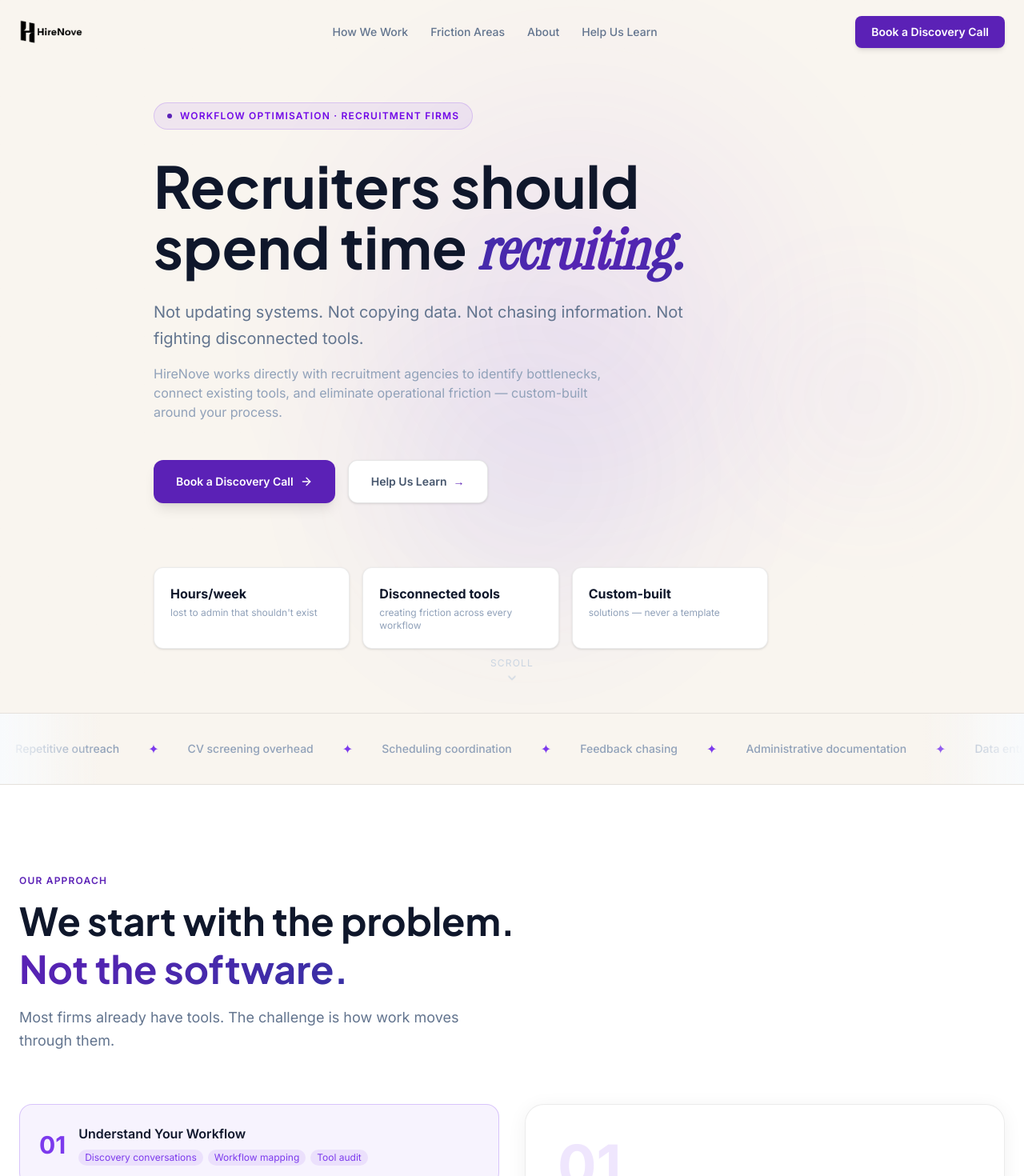
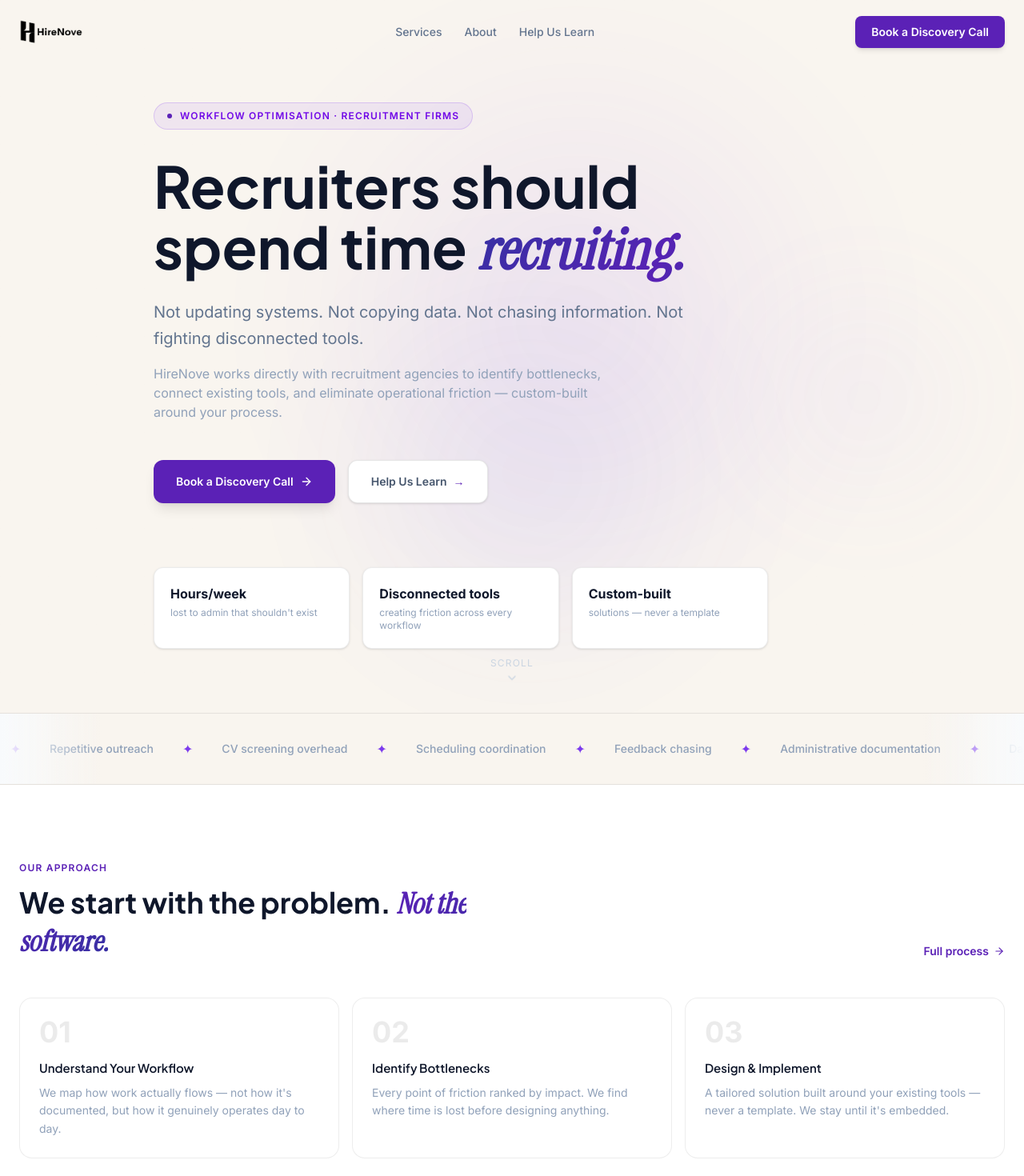
Before and after one commit to Anisabuilds/HireNove, a Next.js app: page / in a window 1280 px wide. Shown: the top 1470 px of the page at 80% size. Built offline with nearby package versions, Linux system fonts and the light colour scheme.

Commit message:
feat: multi-page structure (/services, /about), SiteLayout, fix beige on cards

```diff
--- a/app/globals.css
+++ b/app/globals.css
@@ -11,7 +11,7 @@
   --color-violet-400: #7C3AED;
   --color-violet-200: #C4B5FD;
   --color-violet-100: #EDE9FE;
-  --color-slate-50: #F2EDE6;
+  --color-warm-section: #F3EDE5;
 
   --font-family-sans: var(--font-inter), system-ui, sans-serif;
   --font-family-display: var(--font-plus-jakarta), var(--font-inter), sans-serif;
@@ -45,6 +45,10 @@
 }
 
 @layer utilities {
+  .bg-warm-section {
+    background: var(--color-warm-section);
+  }
+
   .font-serif-accent {
     font-family: var(--font-instrument), Georgia, serif;
     font-style: italic;
--- a/app/page.tsx
+++ b/app/page.tsx
@@ -1,50 +1,18 @@
-"use client";
-import { useState, useEffect } from "react";
-import Navbar from "@/components/Navbar";
+import SiteLayout from "@/components/SiteLayout";
 import Hero from "@/components/Hero";
 import Marquee from "@/components/Marquee";
-import HowWeWork from "@/components/HowWeWork";
-import BentoFriction from "@/components/BentoFriction";
 import WhyHireNove from "@/components/WhyHireNove";
 import IntegrationsSection from "@/components/IntegrationsSection";
-import About from "@/components/About";
-import Footer from "@/components/Footer";
-import HelpUsLearnModal from "@/components/HelpUsLearnModal";
-import DiscoveryModal from "@/components/DiscoveryModal";
-import MouseTracker from "@/components/MouseTracker";
+import HomeProcess from "@/components/HomeProcess";
 
 export default function Home() {
-  const [learnOpen, setLearnOpen] = useState(false);
-  const [discoveryOpen, setDiscoveryOpen] = useState(false);
-
-  useEffect(() => {
-    const fn = () => setDiscoveryOpen(true);
-    document.addEventListener("openDiscovery", fn);
-    return () => document.removeEventListener("openDiscovery", fn);
-  }, []);
-
   return (
-    <>
-      <Navbar
-        onLearnOpen={() => setLearnOpen(true)}
-        onDiscoveryOpen={() => setDiscoveryOpen(true)}
-      />
-      <main>
-        <Hero
-          onLearnOpen={() => setLearnOpen(true)}
-          onDiscoveryOpen={() => setDiscoveryOpen(true)}
-        />
-        <Marquee />
-        <HowWeWork />
-        <BentoFriction />
-        <WhyHireNove />
-        <IntegrationsSection />
-        <About />
-      </main>
-      <Footer onDiscoveryOpen={() => setDiscoveryOpen(true)} />
-      <HelpUsLearnModal open={learnOpen} onClose={() => setLearnOpen(false)} />
-      <DiscoveryModal open={discoveryOpen} onClose={() => setDiscoveryOpen(false)} />
-      <MouseTracker />
-    </>
+    <SiteLayout>
+      <Hero />
+      <Marquee />
+      <HomeProcess />
+      <WhyHireNove />
+      <IntegrationsSection />
+    </SiteLayout>
   );
 }
--- /dev/null
+++ b/app/services/page.tsx
@@ -0,0 +1,33 @@
+import type { Metadata } from "next";
+import SiteLayout from "@/components/SiteLayout";
+import HowWeWork from "@/components/HowWeWork";
+import BentoFriction from "@/components/BentoFriction";
+
+export const metadata: Metadata = {
+  title: "Services — HireNove",
+  description: "How HireNove works: from workflow discovery to custom automation implementation for recruitment firms.",
+};
+
+export default function ServicesPage() {
+  return (
+    <SiteLayout>
+      {/* Page hero */}
+      <section className="pt-36 pb-16 bg-white">
+        <div className="max-w-7xl mx-auto px-6">
+          <p className="text-xs font-semibold uppercase tracking-widest text-violet-600 mb-3">Services</p>
+          <h1 className="text-4xl sm:text-5xl lg:text-6xl font-display font-bold text-slate-900 leading-tight max-w-3xl mb-5">
+            How we find and fix
+            <br />
+            <span className="gradient-text-static font-serif-accent">operational friction.</span>
+          </h1>
+          <p className="text-slate-500 text-lg max-w-xl leading-relaxed">
+            Every engagement starts with understanding — not assumptions. We map how your team actually works before designing anything.
+          </p>
+        </div>
+      </section>
+
+      <HowWeWork />
+      <BentoFriction />
+    </SiteLayout>
+  );
+}
--- a/components/About.tsx
+++ b/components/About.tsx
@@ -85,12 +85,12 @@ export default function About() {
               </p>
             </div>
             <div className="flex flex-col sm:flex-row gap-4 mt-8">
-              <a
-                href="#discovery"
+              <button
+                onClick={() => document.dispatchEvent(new CustomEvent("openDiscovery"))}
                 className="inline-flex items-center justify-center px-6 py-3.5 bg-violet-600 hover:bg-violet-500 text-white font-semibold rounded-xl text-sm transition-all duration-200 shadow-md"
               >
                 Work with HireNove
-              </a>
+              </button>
               <a
                 href="https://linkedin.com"
                 target="_blank"
--- a/components/BentoFriction.tsx
+++ b/components/BentoFriction.tsx
@@ -57,7 +57,7 @@ export default function BentoFriction() {
   const inView = useInView(ref, { once: true, margin: "-80px" });
 
   return (
-    <section id="friction" className="py-28 bg-slate-50/60" ref={ref}>
+    <section id="friction" className="py-28 bg-warm-section" ref={ref}>
       <div className="max-w-7xl mx-auto px-6">
         {/* Header */}
         <motion.div
--- a/components/Footer.tsx
+++ b/components/Footer.tsx
@@ -1,11 +1,11 @@
 "use client";
 import Image from "next/image";
+import Link from "next/link";
 
 const navLinks = [
-  { label: "How We Work", href: "#how-we-work" },
-  { label: "Friction Areas", href: "#friction" },
-  { label: "Why HireNove", href: "#why" },
-  { label: "About", href: "#about" },
+  { label: "Services", href: "/services" },
+  { label: "About", href: "/about" },
+  { label: "Research", href: "/research" },
 ];
 
 export default function Footer({ onDiscoveryOpen }: { onDiscoveryOpen: () => void }) {
@@ -41,13 +41,13 @@ export default function Footer({ onDiscoveryOpen }: { onDiscoveryOpen: () => voi
             <p className="text-xs font-semibold uppercase tracking-widest text-slate-300 mb-5">Navigation</p>
             <nav className="space-y-3">
               {navLinks.map((l) => (
-                <a
+                <Link
                   key={l.href}
                   href={l.href}
                   className="block text-sm text-slate-400 hover:text-slate-900 transition-colors duration-200"
                 >
                   {l.label}
-                </a>
+                </Link>
               ))}
             </nav>
           </div>
--- a/components/Hero.tsx
+++ b/components/Hero.tsx
@@ -12,7 +12,9 @@ const fadeUp: Variants = {
   }),
 };
 
-export default function Hero({ onLearnOpen, onDiscoveryOpen }: { onLearnOpen: () => void; onDiscoveryOpen: () => void }) {
+export default function Hero() {
+  const onLearnOpen = () => document.dispatchEvent(new CustomEvent("openLearn"));
+  const onDiscoveryOpen = () => document.dispatchEvent(new CustomEvent("openDiscovery"));
   return (
     <section id="top" className="relative min-h-screen flex flex-col justify-center overflow-hidden">
       {/* Mesh gradient background */}
--- /dev/null
+++ b/components/HomeProcess.tsx
@@ -0,0 +1,59 @@
+"use client";
+import { motion, useInView } from "framer-motion";
+import { useRef } from "react";
+import Link from "next/link";
+import { ArrowRight } from "lucide-react";
+
+const steps = [
+  { n: "01", title: "Understand Your Workflow", desc: "We map how work actually flows — not how it's documented, but how it genuinely operates day to day." },
+  { n: "02", title: "Identify Bottlenecks",     desc: "Every point of friction ranked by impact. We find where time is lost before designing anything." },
+  { n: "03", title: "Design & Implement",        desc: "A tailored solution built around your existing tools — never a template. We stay until it's embedded." },
+];
+
+export default function HomeProcess() {
+  const ref = useRef(null);
+  const inView = useInView(ref, { once: true, margin: "-80px" });
+
+  return (
+    <section className="py-24 bg-white" ref={ref}>
+      <div className="max-w-7xl mx-auto px-6">
+        <motion.div
+          initial={{ opacity: 0, y: 20 }}
+          animate={inView ? { opacity: 1, y: 0 } : {}}
+          transition={{ duration: 0.6 }}
+          className="flex flex-col sm:flex-row sm:items-end justify-between gap-6 mb-12"
+        >
+          <div>
+            <p className="text-xs font-semibold uppercase tracking-widest text-violet-600 mb-3">Our Approach</p>
+            <h2 className="text-3xl sm:text-4xl font-display font-bold text-slate-900 leading-tight max-w-xl">
+              We start with the problem.{" "}
+              <span className="gradient-text-static font-serif-accent">Not the software.</span>
+            </h2>
+          </div>
+          <Link
+            href="/services"
+            className="inline-flex items-center gap-1.5 text-sm font-semibold text-violet-600 hover:text-violet-500 transition-colors shrink-0"
+          >
+            Full process <ArrowRight size={14} />
+          </Link>
+        </motion.div>
+
+        <div className="grid sm:grid-cols-3 gap-4">
+          {steps.map((step, i) => (
+            <motion.div
+              key={step.n}
+              initial={{ opacity: 0, y: 20 }}
+              animate={inView ? { opacity: 1, y: 0 } : {}}
+              transition={{ duration: 0.5, delay: i * 0.1 }}
+              className="rounded-2xl p-6 border border-black/7 bg-white hover:border-violet-200 hover:shadow-sm transition-all duration-300"
+            >
+              <span className="text-4xl font-display font-bold text-black/8 block mb-4 leading-none">{step.n}</span>
+              <h3 className="font-display font-semibold text-slate-900 mb-2 text-[15px]">{step.title}</h3>
+              <p className="text-slate-400 text-sm leading-relaxed">{step.desc}</p>
+            </motion.div>
+          ))}
+        </div>
+      </div>
+    </section>
+  );
+}
--- a/components/Navbar.tsx
+++ b/components/Navbar.tsx
@@ -1,13 +1,14 @@
 "use client";
 import { useState, useEffect } from "react";
 import Image from "next/image";
+import Link from "next/link";
+import { usePathname } from "next/navigation";
 import { cn } from "@/lib/utils";
 import { Menu, X } from "lucide-react";
 
 const links = [
-  { label: "How We Work", href: "#how-we-work" },
-  { label: "Friction Areas", href: "#friction" },
-  { label: "About", href: "#about" },
+  { label: "Services", href: "/services" },
+  { label: "About", href: "/about" },
 ];
 
 export default function Navbar({
@@ -19,6 +20,7 @@ export default function Navbar({
 }) {
   const [scrolled, setScrolled] = useState(false);
   const [mobile, setMobile] = useState(false);
+  const pathname = usePathname();
 
   useEffect(() => {
     const fn = () => setScrolled(window.scrollY > 30);
@@ -37,20 +39,23 @@ export default function Navbar({
     >
       <div className="max-w-7xl mx-auto px-6 flex items-center justify-between">
         {/* Logo */}
-        <a href="#top" className="relative h-8 w-36 block shrink-0">
+        <Link href="/" className="relative h-8 w-36 block shrink-0">
           <Image src="/logo-color.png" alt="HireNove" fill className="object-contain object-left" />
-        </a>
+        </Link>
 
         {/* Desktop links */}
         <nav className="hidden md:flex items-center gap-7">
           {links.map((l) => (
-            <a
+            <Link
               key={l.href}
               href={l.href}
-              className="text-sm text-slate-500 hover:text-slate-900 transition-colors duration-200 font-medium"
+              className={cn(
+                "text-sm font-medium transition-colors duration-200",
+                pathname === l.href ? "text-slate-900" : "text-slate-500 hover:text-slate-900"
+              )}
             >
               {l.label}
-            </a>
+            </Link>
           ))}
           <button
             onClick={onLearnOpen}
@@ -84,14 +89,14 @@ export default function Navbar({
       {mobile && (
         <div className="md:hidden bg-white border-t border-black/8 px-6 py-5 space-y-4 shadow-lg">
           {links.map((l) => (
-            <a
+            <Link
               key={l.href}
               href={l.href}
               onClick={() => setMobile(false)}
               className="block text-sm font-medium text-slate-600 hover:text-slate-900"
             >
               {l.label}
-            </a>
+            </Link>
           ))}
           <button
             onClick={() => { setMobile(false); onLearnOpen(); }}
--- /dev/null
+++ b/components/SiteLayout.tsx
@@ -0,0 +1,37 @@
+"use client";
+import { useState, useEffect } from "react";
+import Navbar from "./Navbar";
+import Footer from "./Footer";
+import HelpUsLearnModal from "./HelpUsLearnModal";
+import DiscoveryModal from "./DiscoveryModal";
+import MouseTracker from "./MouseTracker";
+
+export default function SiteLayout({ children }: { children: React.ReactNode }) {
+  const [learnOpen, setLearnOpen] = useState(false);
+  const [discoveryOpen, setDiscoveryOpen] = useState(false);
+
+  useEffect(() => {
+    const openD = () => setDiscoveryOpen(true);
+    const openL = () => setLearnOpen(true);
+    document.addEventListener("openDiscovery", openD);
+    document.addEventListener("openLearn", openL);
+    return () => {
+      document.removeEventListener("openDiscovery", openD);
+      document.removeEventListener("openLearn", openL);
+    };
+  }, []);
+
+  return (
+    <>
+      <Navbar
+        onLearnOpen={() => setLearnOpen(true)}
+        onDiscoveryOpen={() => setDiscoveryOpen(true)}
+      />
+      <main>{children}</main>
+      <Footer onDiscoveryOpen={() => setDiscoveryOpen(true)} />
+      <HelpUsLearnModal open={learnOpen} onClose={() => setLearnOpen(false)} />
+      <DiscoveryModal open={discoveryOpen} onClose={() => setDiscoveryOpen(false)} />
+      <MouseTracker />
+    </>
+  );
+}
```
Also changed, not shown: app/about/page.tsx (added, +27 -0 lines).
